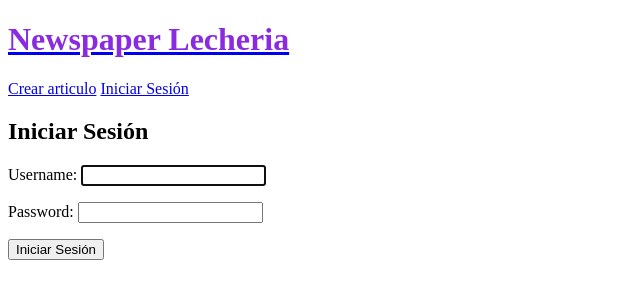
After one commit to Leonard2811/blog-crud-abr-2026, a Django app: page /accounts/login/ in a window 1280 px wide. The commit adds this page. Shown: the top 300 px of the page, without its empty margins (0-640 px from the left). Run offline with Django 5.2, Linux system fonts and the light colour scheme.

Commit message:
login done

```diff
--- a/base_project/settings.py
+++ b/base_project/settings.py
@@ -120,3 +120,5 @@ STATIC_URL = 'static/'
 STATICFILES_DIRS = [
     BASE_DIR / 'static',
 ]
+
+LOGIN_REDIRECT_URL = 'articles_list'
--- a/base_project/urls.py
+++ b/base_project/urls.py
@@ -20,4 +20,5 @@ from django.urls import path, include
 urlpatterns = [
     path('admin/', admin.site.urls),
     path('', include('newspaper.urls')),
+    path('accounts/', include('django.contrib.auth.urls')),
 ]
--- a/templates/_base.html
+++ b/templates/_base.html
@@ -12,6 +12,12 @@
 <header>
     <a href="{% url 'articles_list' %}"><h1>Newspaper Lecheria</h1></a>
     <a href="{% url 'article_create' %}">Crear articulo</a>
+    {% if user.is_authenticated %}
+        <span>Bienvenido, {{ user.username }}!</span>
+        <a href="{% url 'logout' %}">Cerrar Sesión</a>
+    {% else %}
+        <a href="{% url 'login' %}">Iniciar Sesión</a>
+    {% endif %}
 </header>
 {% block content %}
 
--- /dev/null
+++ b/templates/registration/login.html
@@ -0,0 +1,10 @@
+{% extends "_base.html" %}
+
+{% block content %}
+    <h2>Iniciar Sesión</h2>
+    <form method="post">
+        {% csrf_token %}
+        {{ form.as_p }}
+        <button type="submit">Iniciar Sesión</button>
+    </form>
+{% endblock content %}
```
